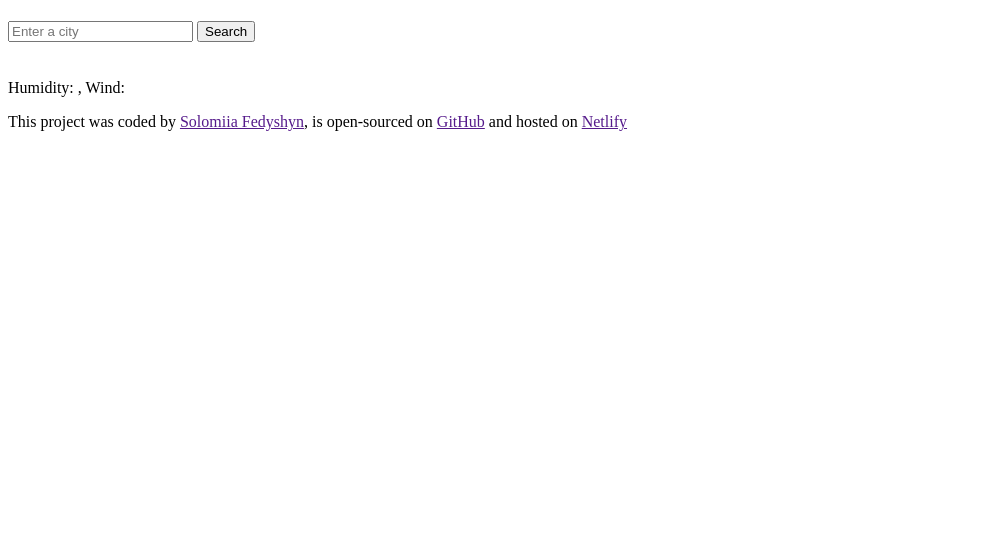
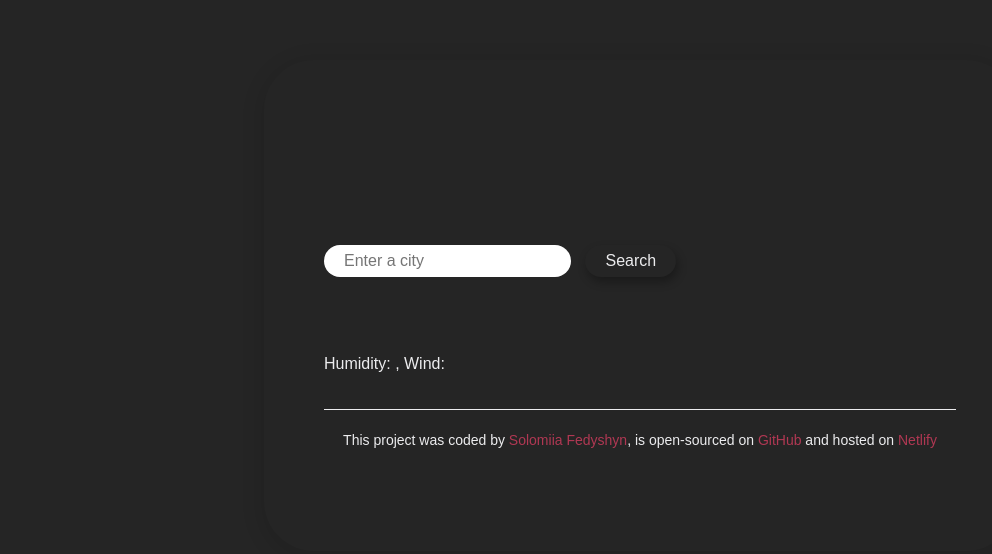
Before and after one commit to Solomia-F/Project-week-7, a plain HTML site: page index.html in a window 1280 px wide. Shown: the whole page, without its empty margins (0-992 px from the left). Drawn offline with Linux system fonts and the light colour scheme; a web font is replaced by a local one.

Commit message:
Updated CSS, added font

```diff
--- a/index.html
+++ b/index.html
@@ -3,7 +3,9 @@
   <head>
     <meta charset="UTF-8" />
     <meta name="viewport" content="width=device-width, initial-scale=1.0" />
+    <link href="https://fonts.cdnfonts.com/css/mona-sans" rel="stylesheet" />
     <link rel="stylesheet" href="src/styles.css" />
+
     <title>Weather App</title>
   </head>
   <body>
--- a/src/styles.css
+++ b/src/styles.css
@@ -0,0 +1,90 @@
+body {
+  font-family: "Mona-Sans", sans-serif;
+  background-color: #252525;
+  color: #ececee;
+}
+
+.container {
+  border-radius: 50px;
+  box-shadow: rgba(0, 0, 0, 0.1) 1px 5px 20px 5px;
+  max-width: 50%;
+  margin: 60px auto;
+  padding: 60px;
+}
+
+header {
+  margin-bottom: 120px;
+}
+
+main {
+  padding-bottom: 20px;
+}
+
+footer {
+  font-size: 14px;
+  line-height: 1.5;
+  text-align: center;
+  border-top: 1px solid #ececee;
+  padding: 20px 0px 40px;
+}
+
+h1,
+h2 {
+  margin: 0;
+  font-weight: 400;
+}
+
+h1 {
+  font-size: 80px;
+}
+
+h2 {
+  font-size: 30px;
+  text-transform: uppercase;
+  padding-top: 5px;
+}
+
+h3 {
+  font-size: 24px;
+  padding-top: 20px;
+  margin-bottom: 10px;
+}
+
+p {
+  text-transform: capitalize;
+}
+
+a {
+  color: #b03853;
+  text-decoration: none;
+}
+
+.search-input,
+.submit-input {
+  border-radius: 30px;
+  border-style: none;
+  font-size: 16px;
+  padding: 7px 20px;
+}
+
+.submit-input {
+  box-shadow: 2px 5px 10px 0px rgba(0, 0, 0, 0.3);
+  color: #ececee;
+  margin-left: 10px;
+  background-color: #252525;
+}
+
+.submit-input:hover {
+  cursor: pointer;
+  background-color: #b03853;
+  color: #252525;
+  transition: background-color 0.6s;
+}
+
+.details {
+  color: #b03853;
+}
+.current-weather {
+  display: flex;
+  justify-content: space-between;
+}
```
